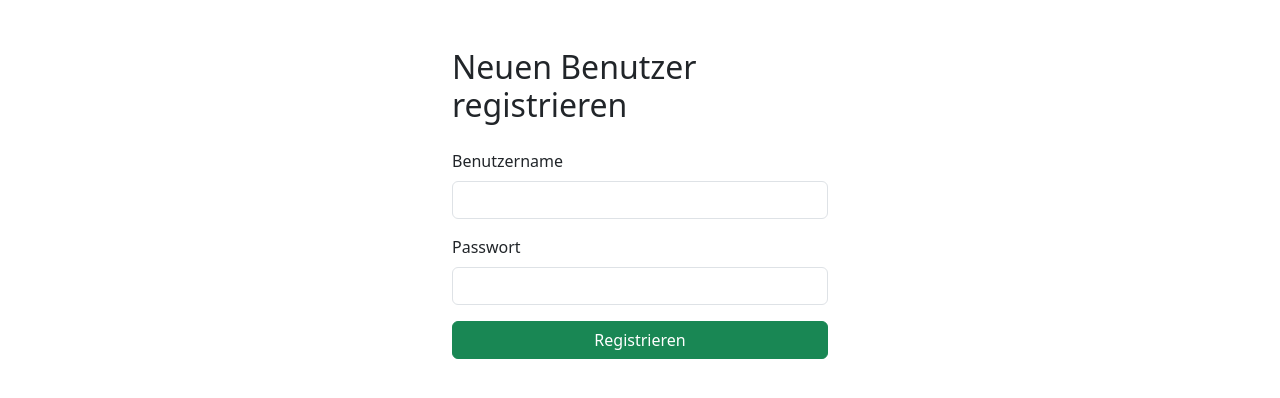
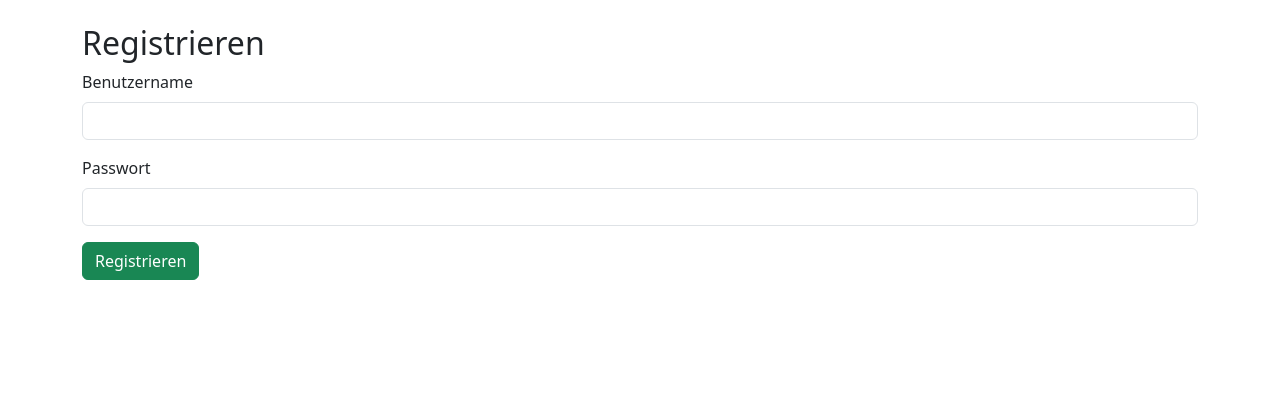
Before and after one commit to Kitanga84/Serwer, a Flask app: page /register in a window 1280 px wide. Shown: the part 56-454 px from the top of the page. Run offline with Flask 3, Linux system fonts and the light colour scheme.

Commit message:
Update register.html

```diff
--- a/templates/register.html
+++ b/templates/register.html
@@ -1,19 +1,16 @@
 {% extends "base.html" %}
-{% block title %}Registrieren{% endblock %}
 
 {% block content %}
-<div class="container mt-5" style="max-width: 400px;">
-  <h2 class="mb-4">Neuen Benutzer registrieren</h2>
-  <form method="POST" action="{{ url_for('register') }}">
+<h2>Registrieren</h2>
+<form method="post">
     <div class="mb-3">
-      <label for="username" class="form-label">Benutzername</label>
-      <input type="text" class="form-control" id="username" name="username" required>
+        <label class="form-label">Benutzername</label>
+        <input type="text" name="username" class="form-control" required>
     </div>
     <div class="mb-3">
-      <label for="password" class="form-label">Passwort</label>
-      <input type="password" class="form-control" id="password" name="password" required>
+        <label class="form-label">Passwort</label>
+        <input type="password" name="password" class="form-control" required>
     </div>
-    <button type="submit" class="btn btn-success w-100">Registrieren</button>
-  </form>
-</div>
+    <button type="submit" class="btn btn-success">Registrieren</button>
+</form>
 {% endblock %}
```
